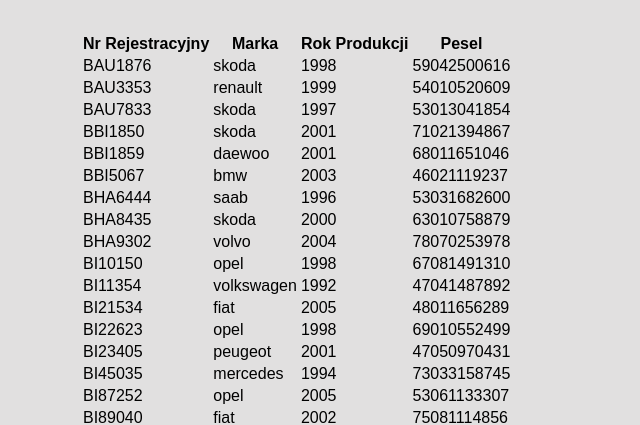
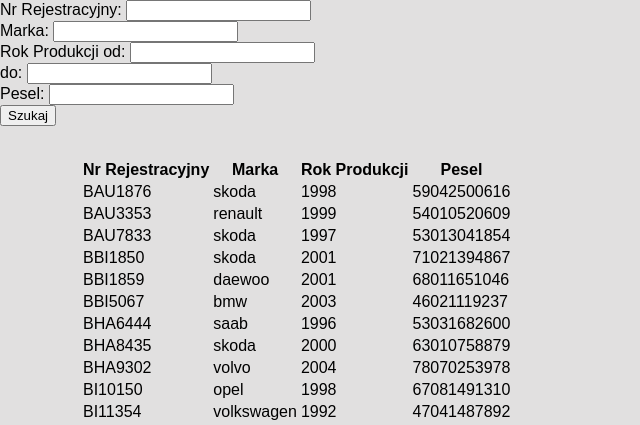
Before and after one commit to faleyy/projekt-web, a Django app: page /auta/ in a window 1280 px wide. Shown: the part 114-539 px from the top of the page, without its empty margins (0-640 px from the left). Run offline with Django 3.2, Linux system fonts and the light colour scheme; data comes from the database, SQL or seed files in the repository; both versions use the stored data as it was after the commit; style sheets or scripts are compiled from the project's sources; some web fonts are replaced.

Commit message:
search added

```diff
--- /dev/null
+++ b/cardb/filters.py
@@ -0,0 +1,19 @@
+from django.db.models import fields
+import django_filters
+from django_filters import CharFilter, NumberFilter
+from .models import *
+
+class autoFilter(django_filters.FilterSet):
+    # nr_rejestracyjny = CharFilter(field_name="nr_rejestracyjny",lookup_expr="icontains")
+    # marka = CharFilter(field_name="marka",lookup_expr="icontains")
+    # rok_produkcji = NumberFilter(field_name="rok_produkcji",lookup_expr="gte")
+    # pesel = CharFilter(field_name="pesel", lookup_expr="icontains")
+
+    class Meta:
+        model = auto
+        fields = {
+            'nr_rejestracyjny':['icontains'],
+            'marka':['icontains'],
+            'rok_produkcji':['gte','lte'],
+            'pesel':['icontains']
+        }
--- a/cardb/views.py
+++ b/cardb/views.py
@@ -1,8 +1,14 @@
 from django.shortcuts import render
 from .models import auto
+from .filters import autoFilter
 
 def auta(request):
     data = auto.objects.all()
-    return render(request, 'auta.html', {"auta":data})
+    myFilter = autoFilter(request.GET, queryset=data)
+    data = myFilter.qs
+
+    return render(request, 'auta.html', {"auta":data,"myFilter":myFilter})
+
+
 def index(request):
     return render(request, 'index.html',{})
--- a/core/settings.py
+++ b/core/settings.py
@@ -26,7 +26,8 @@ INSTALLED_APPS = [
     'django.contrib.sessions',
     'django.contrib.messages',
     'django.contrib.staticfiles',
-    'cardb'
+    'cardb',
+    'django_filters'
 ]
 
 MIDDLEWARE = [
--- a/template/auta.html
+++ b/template/auta.html
@@ -1,11 +1,36 @@
 {% extends 'base.html' %}
 {% load static %}
 {% block head %}
- <link rel="stylesheet" href="{% static 'cardb/auta.css' %}" type="text/css" />
+<link rel="stylesheet" href="{% static 'cardb/auta.css' %}" type="text/css" />
 <title>Auta</title>
 {% endblock head %}
 
 {% block content %}
+
+<form method="get">
+    <div class="nrrej">
+        <label for="id_nr_rejestracyjny">Nr Rejestracyjny:</label>
+        {{myFilter.form.nr_rejestracyjny__icontains}}
+    </div>
+    <div class="marka">
+        <label for="id_marka">Marka:</label>
+        {{myFilter.form.marka__icontains}}
+    </div>
+    <div class="rok">
+        <label for="id_rok_produkcji_gte">Rok Produkcji od:</label>
+        {{myFilter.form.rok_produkcji__gte}}
+    </div>
+    <div class="rok">
+        <label for="id_rok_produkcji_lte">do:</label>
+        {{myFilter.form.rok_produkcji__lte}}
+    </div>
+    <div class="pesel">
+    <label for="id_pesel">Pesel:</label>
+    {{myFilter.form.pesel__icontains}}
+    </div>
+    <input type="submit" value="Szukaj" class="search"/>
+</form>
+
 <table>
     <tr>
         <th>Nr Rejestracyjny</th>
@@ -13,7 +38,7 @@
         <th>Rok Produkcji</th>
         <th>Pesel</th>
     </tr>
-    {% for auto in auta  %}
+    {% for auto in auta %}
     <tr>
         <td>{{auto.nr_rejestracyjny}}</td>
         <td>{{auto.marka}}</td>
```
Also changed, not shown: cardb/static/cardb/auta.css (+25 -2 lines), cardb/static/cardb/auta.scss (+26 -2 lines), cardb/migrations/0004_alter_auto_rok_produkcji.py (added), db.sqlite3, 1 other file.
